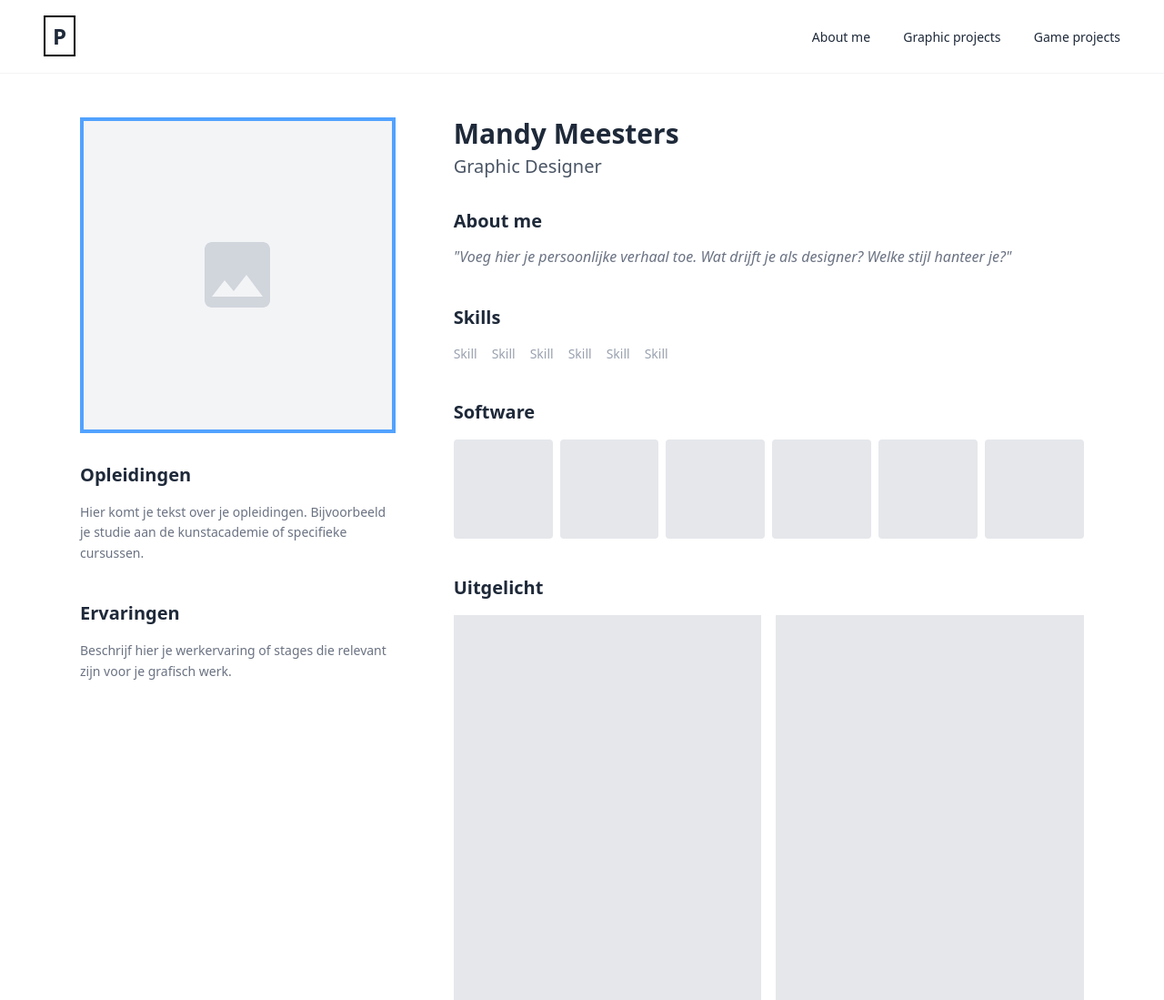
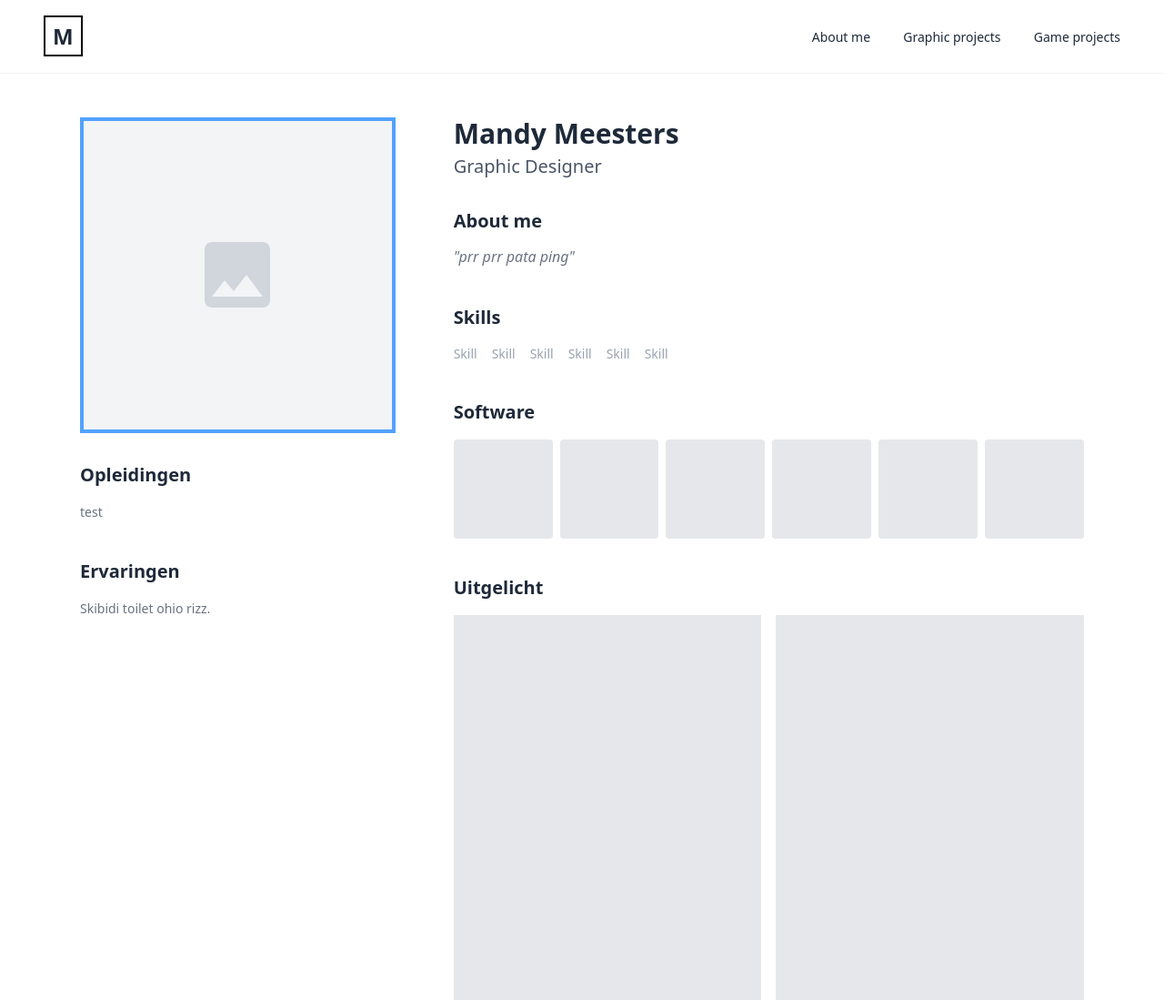
Before and after one commit to Sharick-Saragoza/mandy-portfolio, a plain HTML site: page index.html in a window 1280 px wide. Shown: the top 1099 px of the page at 91% size. Drawn offline with nearby package versions, Linux system fonts and the light colour scheme.

Commit message:
Logo letter change in the navbar.

```diff
--- a/index.html
+++ b/index.html
@@ -13,7 +13,7 @@
 
     <nav class="flex justify-between items-center px-12 py-6 border-b border-gray-100">
         <div class="text-2xl font-bold">
-            <span class="border-2 border-black px-2 py-1">P</span>
+            <span class="border-2 border-black px-2 py-1">M</span>
         </div>
         <div class="space-x-8">
             <a href="/index.html" class="text-sm font-medium hover:text-purple-500">About me</a>
@@ -34,14 +34,12 @@
 
             <div class="mb-10">
                 <h3 class="text-xl font-bold mb-4">Opleidingen</h3>
-                <p class="text-sm text-gray-500 leading-relaxed">Hier komt je tekst over je opleidingen. Bijvoorbeeld je
-                    studie aan de kunstacademie of specifieke cursussen.</p>
+                <p class="text-sm text-gray-500 leading-relaxed">test</p>
             </div>
 
             <div>
                 <h3 class="text-xl font-bold mb-4">Ervaringen</h3>
-                <p class="text-sm text-gray-500 leading-relaxed">Beschrijf hier je werkervaring of stages die relevant
-                    zijn voor je grafisch werk.</p>
+                <p class="text-sm text-gray-500 leading-relaxed">Skibidi toilet ohio rizz.</p>
             </div>
         </div>
 
@@ -54,7 +52,7 @@
             <section class="mb-10">
                 <h3 class="text-xl font-bold mb-3">About me</h3>
                 <p class="text-gray-500 leading-relaxed italic">
-                    "Voeg hier je persoonlijke verhaal toe. Wat drijft je als designer? Welke stijl hanteer je?"
+                    "prr prr pata ping"
                 </p>
             </section>
 
```
Also changed, not shown: pages/game.html (+1 -1 lines), pages/graphic.html (+1 -1 lines), pages/projects/game/beepy.html (+1 -1 lines), pages/projects/game/hackathon.html (+1 -1 lines), pages/projects/game/repackedpacman.html (+1 -1 lines), pages/projects/grafisch/3Dproducten.html (+1 -1 lines), pages/projects/grafisch/magazine.html (+1 -1 lines), pages/projects/grafisch/sharicklogo.html (+1 -1 lines).
